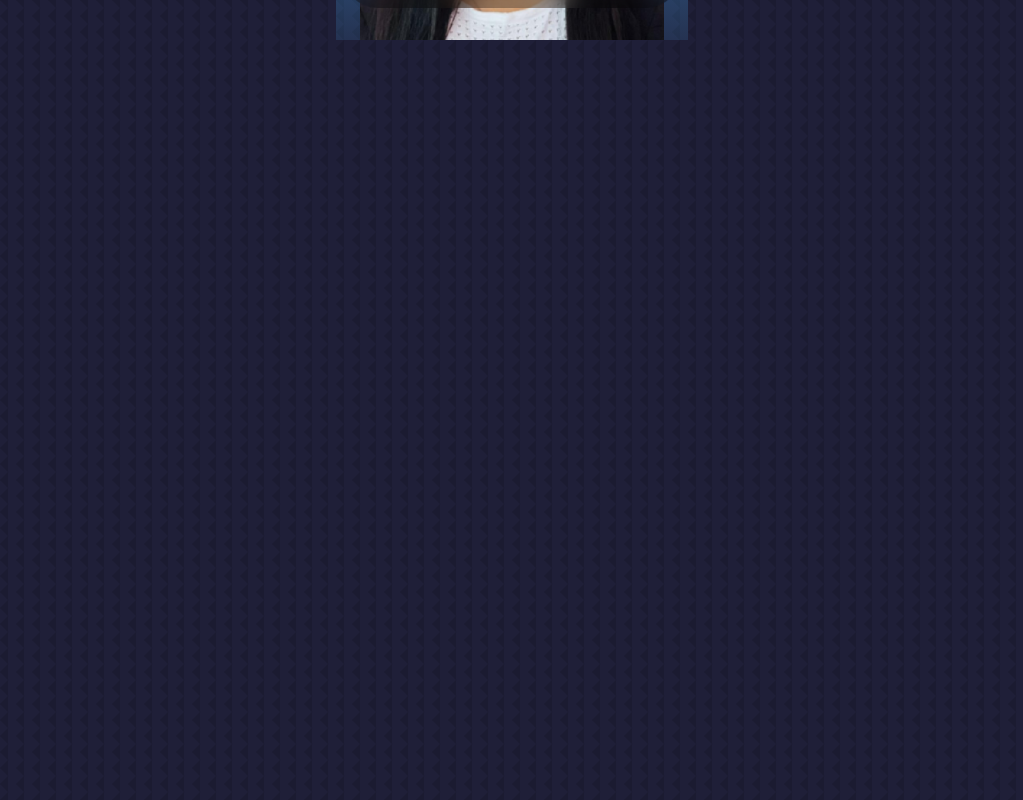
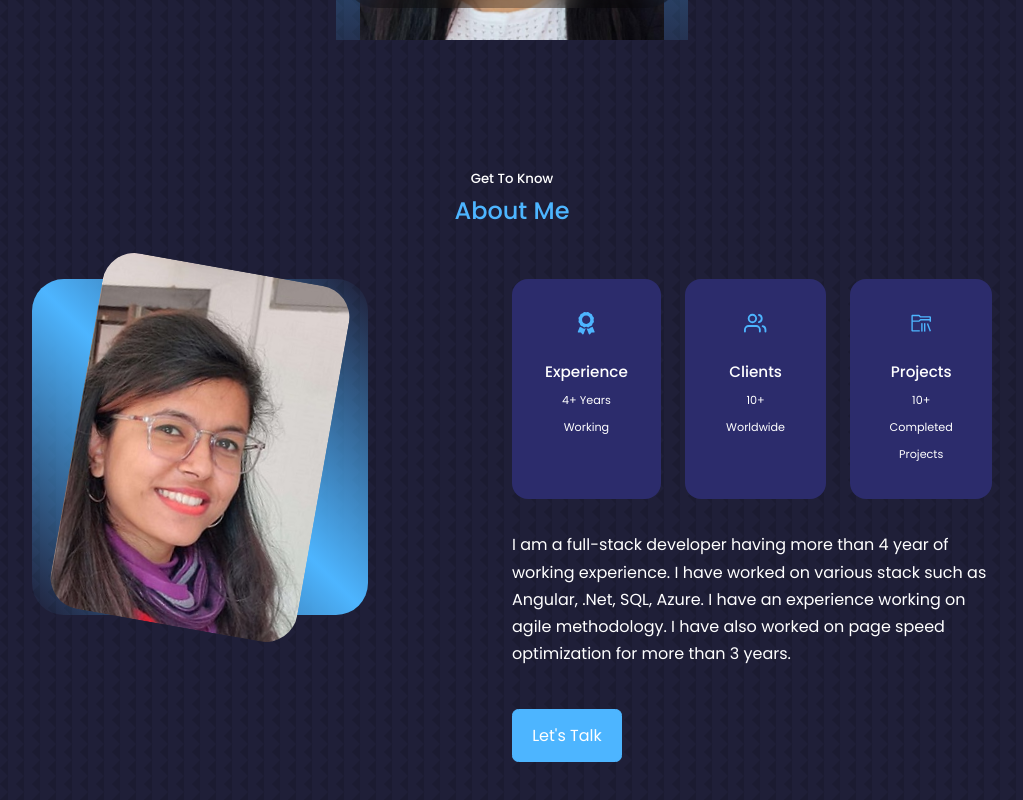
Before and after one commit to sumitra101/react-portfolio-website, a React (Create React App) app: page / in a window 1280 px wide. Shown: the part 760-1560 px from the top of the page, without its empty margins (128-1151 px from the left). Built offline with nearby package versions, Linux system fonts and the light colour scheme.

Commit message:
design about section

```diff
--- a/src/components/about/About.jsx
+++ b/src/components/about/About.jsx
@@ -1,9 +1,49 @@
 import React from 'react'
 import './about.css'
+import ME from '../../assets/97230161_601938723753523_7735945143361994752_n.jpg'
+import {FaAward} from 'react-icons/fa'
+import {FiUsers} from 'react-icons/fi'
+import {VscFolderLibrary} from 'react-icons/vsc'
+
 
 const About = () => {
   return (
-    <section id='about'></section>
+    <section id='about'>
+        <h5>Get To Know</h5>
+        <h2>About Me</h2>
+
+        <div className='container about__container'>
+            <div className='about__me'>
+                <div className='about__me-image'>
+                    <img src={ME} alt="About Image" />
+                </div>
+            </div>
+            <div className='about__content'>
+                <div className='about__cards'>
+                    <article className='about__card'>
+                        <FaAward className='about__icon'/>
+                        <h5>Experience</h5>
+                        <small>4+ Years Working</small>
+                    </article>
+                    <article className='about__card'>
+                        <FiUsers className='about__icon'/>
+                        <h5>Clients</h5>
+                        <small>10+ Worldwide</small>
+                    </article><article className='about__card'>
+                        <VscFolderLibrary className='about__icon'/>
+                        <h5>Projects</h5>
+                        <small>10+ Completed Projects</small>
+                    </article>
+                </div>
+
+                <p>
+                I am a full-stack developer having more than 4 year of working experience. I have worked on various stack such as Angular, .Net, SQL, Azure. I have an experience working on agile methodology. I have also worked on page speed optimization for more than 3 years.
+                </p>
+
+                <a href='#contact' className='btn btn-primary'>Let's Talk</a>
+            </div>
+        </div>
+    </section>
   )
 }
 
--- a/src/components/about/about.css
+++ b/src/components/about/about.css
@@ -0,0 +1,105 @@
+.about__container {
+    display: grid;
+    grid-template-columns: 35% 50%;
+    gap: 15%;
+}
+
+.about__me {
+    width: 100%;
+    aspect-ratio: 1/1;
+    border-radius: 2rem;
+    background: linear-gradient(45deg, transparent, var(--color-primary), transparent);
+    display: grid;
+    place-items: center;
+}
+
+.about__me-image {
+    border-radius: 2rem;
+    overflow: hidden;
+    transform: rotate(10deg);
+    transition: var(--transition);
+}
+
+.about__me-image:hover {
+    transform: rotate(0);
+}
+
+.about__cards {
+    display: grid;
+    grid-template-columns: repeat(3, 1fr);
+    gap: 1.5rem;
+}
+
+.about__card {
+    background: var(--color-bg-variant);
+    border: 1px solid transparent;
+    border-radius: 1rem;
+    padding: 2rem;
+    text-align: center;
+    transition: var(--transition);
+}
+
+.about__card:hover {
+    background: transparent;
+    border-color: var(--color-primary-variant);
+    cursor: default;
+}
+
+.about__icon {
+    color: var(--color-primary);
+    font-size: 1.4rem;
+    margin-bottom: 1rem;
+}
+
+.about__card h5 {
+    font-size: 0.95rem;
+}
+
+.about__card small {
+    font-size: 0.7rem;
+    color: var(--color-light);
+}
+
+.about__content p {
+    margin: 2rem 0 2.6rem;
+    color: var(--color-light);
+}
+
+/* =====media queries (Medium device)++*/
+@media screen and (max-width:1024px) {
+    .about__container {
+        grid-template-columns: 1fr;
+        gap: 0;
+    }
+
+    .about__me {
+        width: 50%;
+        margin: 2rem auto 4rem;
+    }
+
+    .about__content p {
+        margin: 1rem 0 1.5rem;
+    }
+}
+
+
+/* =====media queries (Small device)++*/
+@media screen and (max-width:600px) {
+    .about__cards {
+        grid-template-columns: 1fr 1fr;
+        gap: 1rem;
+    }
+
+    .about__me {
+        width: 65%;
+        margin: 0 auto 3;
+    }
+
+    .about__content {
+        text-align: center;
+    }
+
+    .about__content p {
+        margin: 1.5rem 0;
+    }
+}
--- a/src/index.css
+++ b/src/index.css
@@ -14,7 +14,7 @@
     --color-bg: #1f1f38;
     --color-bg-variant: #2c2c6c;
     --color-primary: #4db5ff;
-    --color-primary-mariant: rgba(77, 181, 255, 0.4);
+    --color-primary-variant: rgba(77, 181, 255, 0.4);
     --color-white: #fff;
     --color-light: rbga(255, 255, 255, 0.6);
 
```
Also changed, not shown: src/assets/97230161_601938723753523_7735945143361994752_n.jpg.
